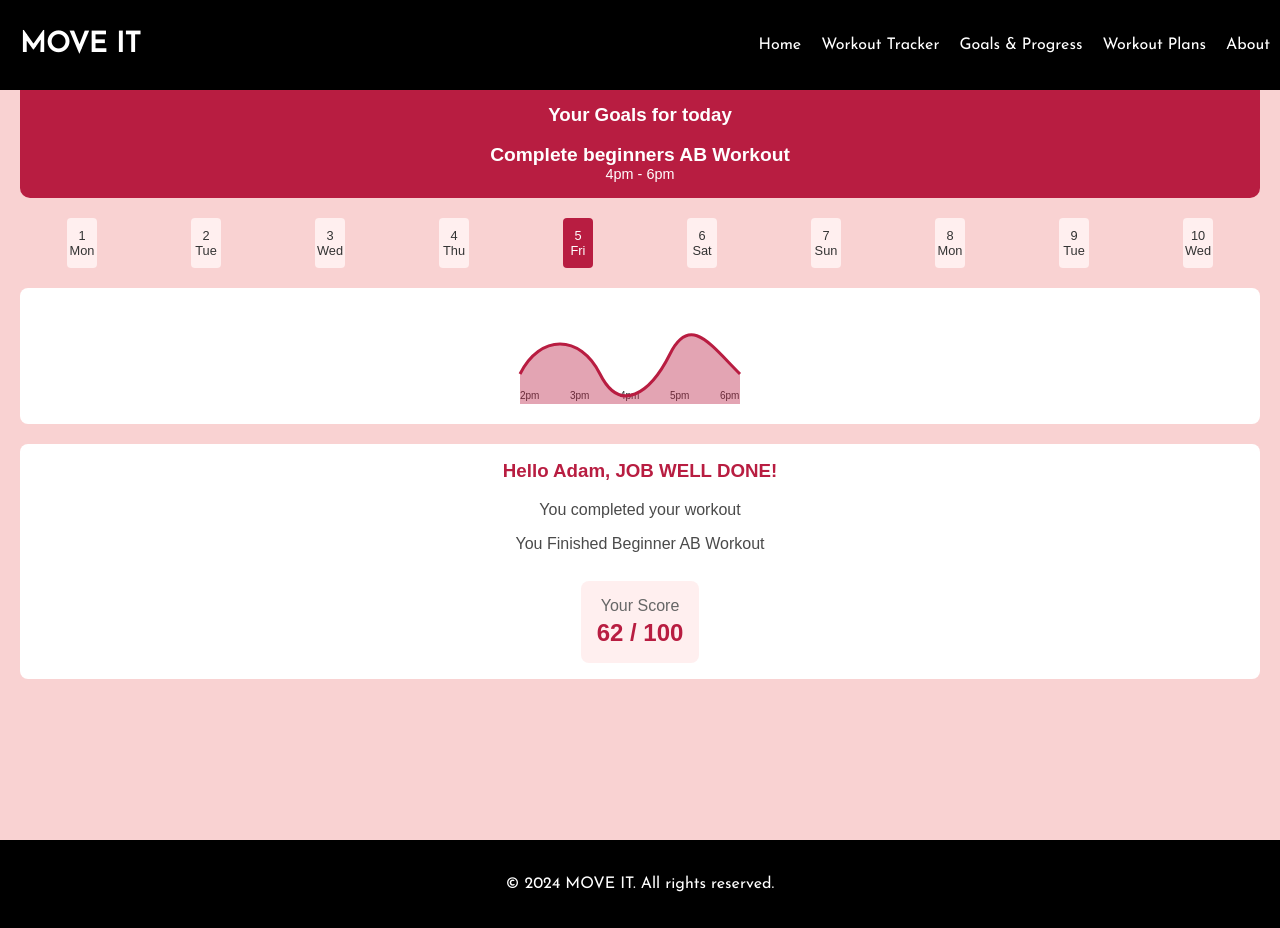
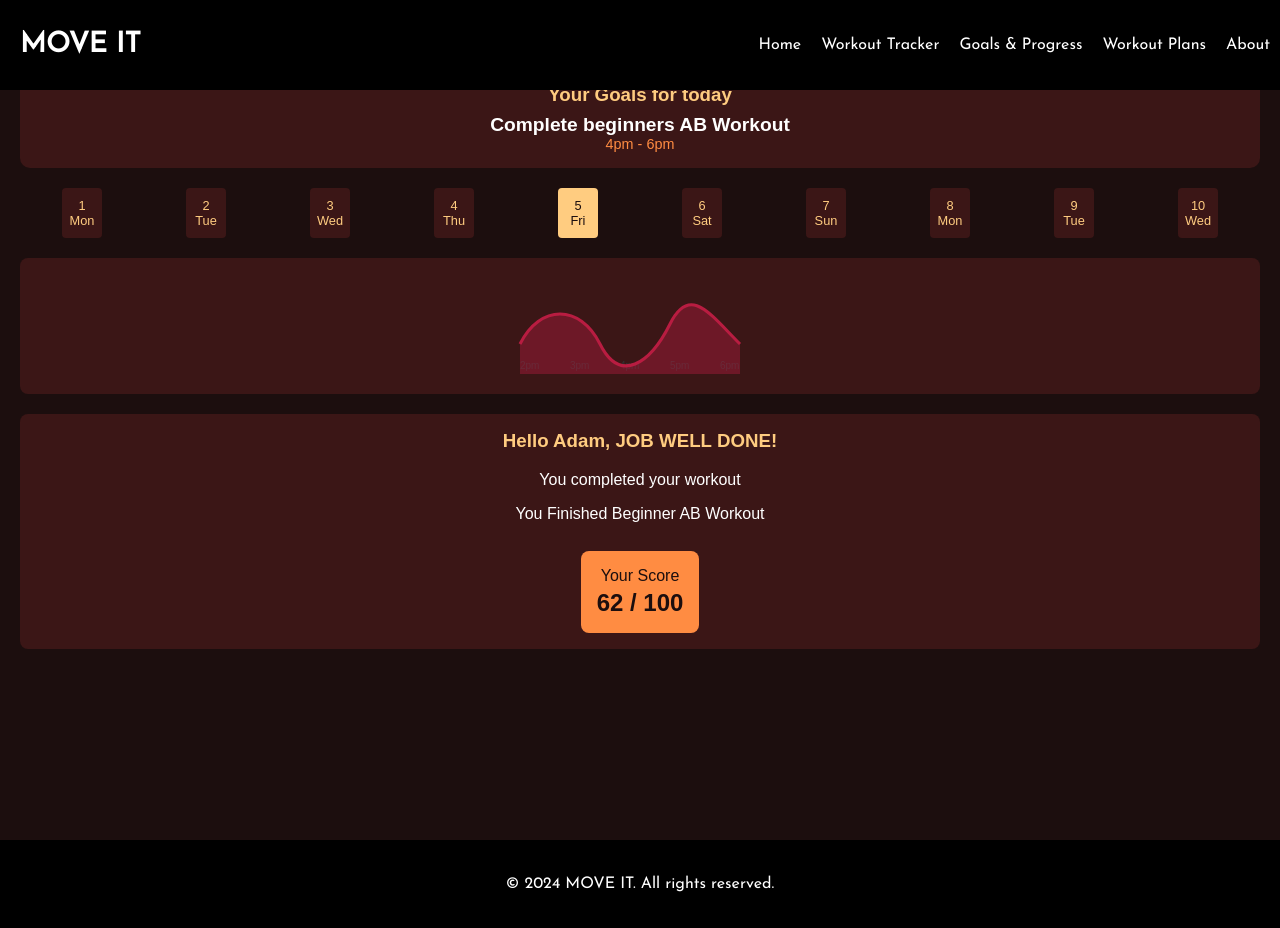
Before and after one commit to wevegotyousurrounded/move-it-at, a React (Vite) app: page /goals in a window 1280 px wide. Built offline with nearby package versions, Linux system fonts and the light colour scheme.

Commit message:
Updated goals page styling with hover effects

```diff
--- a/src/assets/css/goals.css
+++ b/src/assets/css/goals.css
@@ -1,13 +1,13 @@
-/* Main Container */
+/* ✅ Page Background */
 .goals-progress-page {
-    background-color: #f9d2d2; /* Light pink background */
+    background-color: #1c0e0e; /* Dark red-brown */
     min-height: 100vh;
     font-family: sans-serif;
-    color: #4a4a4a;
+    color: #fff;
     padding: 20px;
   }
 
-  /* Header */
+  /* ✅ Header */
   .gp-header {
     display: flex;
     justify-content: space-between;
@@ -18,7 +18,7 @@
   .gp-header h2 {
     font-size: 1.5rem;
     margin: 0;
-    color: #333;
+    color: #ffcc80; /* Soft warm accent */
   }
 
   .gp-menu-btn {
@@ -26,33 +26,41 @@
     border: none;
     cursor: pointer;
     font-size: 1.2rem;
+    color: #ffcc80;
+    transition: color 0.3s ease;
   }
-  .gp-menu-icon {
-    font-size: 1.4rem;
+  .gp-menu-btn:hover {
+    color: #ff8c42; /* Lighter orange hover */
   }
 
-  /* Goals Section */
+  /* ✅ Goals Section */
   .gp-goals-section {
-    background-color: #b81d41;
-    color: white;
+    background-color: #3B1616; /* Dark container */
+    border-radius: 10px;
+    padding: 16px;
+    margin-bottom: 20px;
     text-align: center;
-    padding: 16px;
-    border-radius: 10px;
-    margin-bottom: 20px;
+  }
+
+  .gp-goals-section h3 {
+    margin: 0 0 8px 0;
+    color: #ffcc80;
   }
 
   .gp-workout-title {
     font-size: 1.2rem;
     font-weight: bold;
     margin: 0;
+    color: #fff;
   }
 
   .gp-time-range {
     font-size: 0.9rem;
     margin: 0;
+    color: #ff8c42;
   }
 
-  /* Days Row */
+  /* ✅ Days Row */
   .gp-days-row {
     display: flex;
     justify-content: space-around;
@@ -60,26 +68,34 @@
   }
 
   .gp-day-box {
-    background-color: #ffefef;
-    width: 30px;
+    background-color: #3B1616; /* Darker background */
+    width: 40px;
     height: 50px;
     border-radius: 4px;
     text-align: center;
     font-size: 0.8rem;
-    color: #333;
+    color: #ffcc80;
     display: flex;
     flex-direction: column;
     justify-content: center;
+    transition: background 0.3s ease, color 0.3s ease;
+    cursor: pointer;
   }
 
-  .gp-day-box.active {
-    background-color: #b81d41;
-    color: white;
+  .gp-day-box:hover {
+    background-color: #ff8c42;
+    color: #1c0e0e;
   }
 
-  /* Chart Section */
+  /* ✅ Active Day */
+  .gp-day-box.active {
+    background-color: #ffcc80;
+    color: #1c0e0e;
+  }
+
+  /* ✅ Chart Section */
   .gp-chart-section {
-    background-color: #fff;
+    background-color: #3B1616;
     border-radius: 8px;
     padding: 16px;
     margin-bottom: 20px;
@@ -93,9 +109,9 @@
     margin: 0 auto;
   }
 
-  /* Completion / Score Section */
+  /* ✅ Completion / Score Section */
   .gp-completion-section {
-    background-color: #fff;
+    background-color: #3B1616;
     border-radius: 8px;
     padding: 16px;
     text-align: center;
@@ -103,31 +119,59 @@
 
   .gp-completion-section h3 {
     margin-top: 0;
-    color: #b81d41;
+    color: #ffcc80;
   }
 
   .gp-score-box {
     display: inline-block;
-    background-color: #ffefef;
+    background-color: #ff8c42;
     border-radius: 8px;
     padding: 16px;
     margin-top: 12px;
+    transition: transform 0.3s ease, background 0.3s ease;
+  }
+
+  .gp-score-box:hover {
+    background-color: #ffcc80;
+    transform: scale(1.05);
   }
 
   .gp-score-label {
     margin: 0;
     font-size: 1rem;
-    color: #666;
+    color: #1c0e0e;
   }
 
   .gp-score-value {
     margin: 4px 0 0;
     font-size: 1.5rem;
     font-weight: bold;
-    color: #b81d41;
+    color: #1c0e0e;
   }
 
-  /* Responsive Tweaks */
+  /* ✅ Button Effects */
+  .gp-button {
+    background-color: #ff8c42;
+    color: #1c0e0e;
+    padding: 10px 20px;
+    border: none;
+    border-radius: 6px;
+    font-weight: bold;
+    cursor: pointer;
+    transition: background 0.3s ease, transform 0.2s ease;
+  }
+
+  .gp-button:hover {
+    background-color: #ffcc80;
+    transform: scale(1.05);
+  }
+
+  .gp-button:active {
+    background-color: #ffcc80;
+    transform: scale(0.95);
+  }
+
+  /* ✅ Responsive Tweaks */
   @media (max-width: 480px) {
     .gp-days-row {
       flex-wrap: wrap;
```
